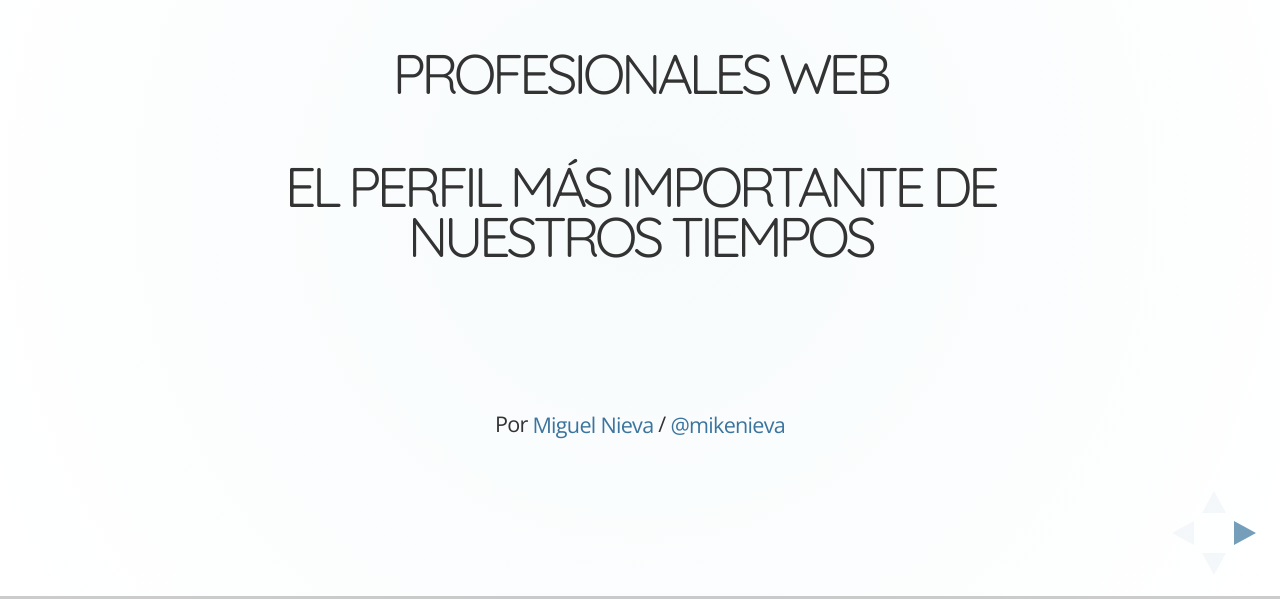
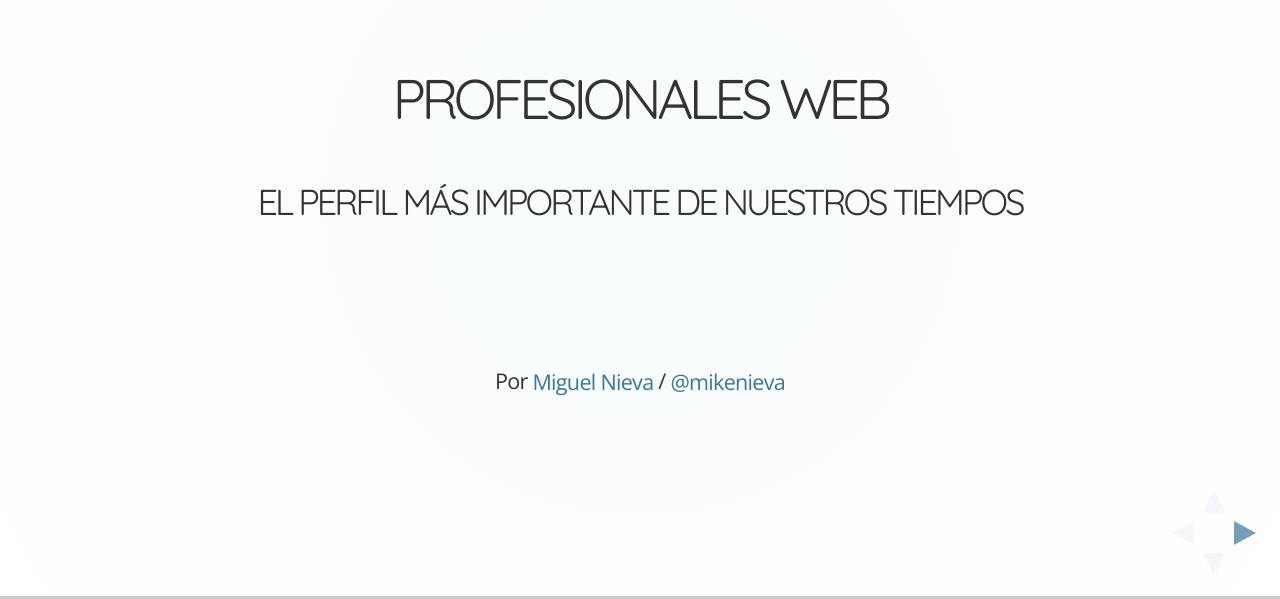
Before and after one commit to MiguelNieva/lideresenextincion, a website: page index.html in a window 1280 px wide. Shown: the part 201-800 px from the top of the page. Drawn offline with nearby package versions, Linux system fonts and the light colour scheme.

Commit message:
Update index.html

```diff
--- a/index.html
+++ b/index.html
@@ -44,7 +44,7 @@
 					<br>
 					<h3>Profesionales Web</h3>
 					<br>
-					<h3>El perfil más importante de nuestros tiempos</h3>
+					<h6>El perfil más importante de nuestros tiempos</h3>
 					<br>
 					<br>
 					<br>
```
